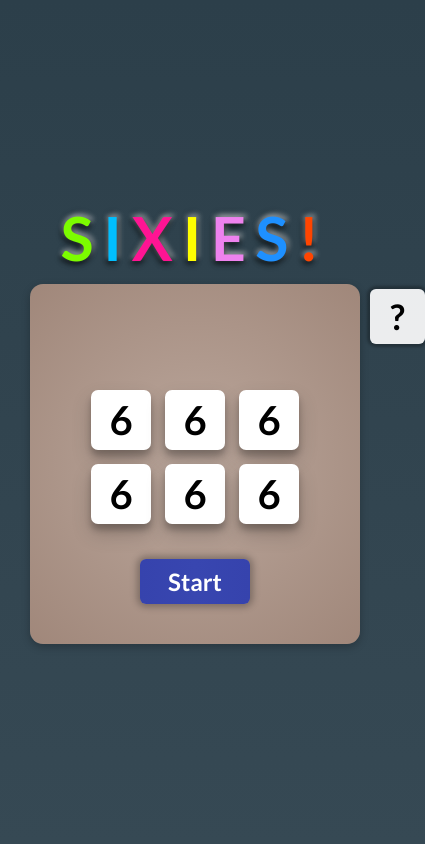
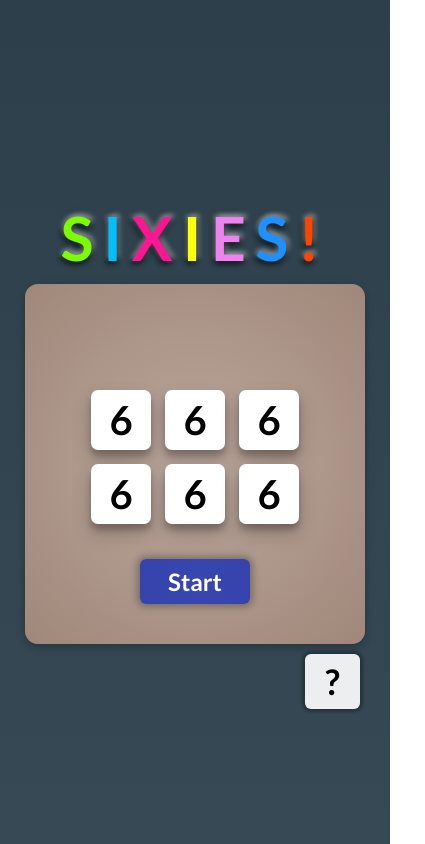
Before and after one commit to Dudeldups/sixies, a React (Vite) app: page / in a window 390 px wide. Shown: the whole page, 425 px wide, since content can reach past the window. Built offline with nearby package versions, Linux system fonts and the light colour scheme.

Commit message:
Fixed readme and media queries

```diff
--- a/package.json
+++ b/package.json
@@ -10,6 +10,7 @@
     "preview": "vite preview"
   },
   "dependencies": {
+    "framer-motion": "^10.12.10",
     "react": "^18.2.0",
     "react-dom": "^18.2.0"
   },
--- a/src/index.css
+++ b/src/index.css
@@ -9,7 +9,8 @@
 body {
   background: linear-gradient(180deg, #2c3f4a 0%, #364954 100%);
   height: 100vh;
-  padding: 30px;
+  width: 100vw;
+  padding: 10px;
   display: flex;
   flex-direction: column;
   justify-content: center;
@@ -29,8 +30,8 @@ body {
 
 .help-btn {
   position: absolute;
-  top: 5px;
-  right: -65px;
+  bottom: -65px;
+  right: 5px;
   cursor: pointer;
   background-color: rgba(255, 255, 255, 0.904);
   height: 55px;
@@ -133,8 +134,16 @@ main {
   font-size: 1.45rem;
 }
 
-.darkblue {
-  color: dodgerblue;
+.green {
+  color: lawngreen;
+}
+
+.blue {
+  color: deepskyblue;
+}
+
+.pink {
+  color: deeppink;
 }
 
 .yellow {
@@ -145,18 +154,17 @@ main {
   color: violet;
 }
 
-.blue {
-  color: deepskyblue;
-}
-
-.pink {
-  color: deeppink;
-}
-
-.green {
-  color: lawngreen;
+.darkblue {
+  color: dodgerblue;
 }
 
 .orange {
   color: orangered;
 }
+
+@media screen and (min-width: 480px) {
+  .help-btn {
+    top: 5px;
+    right: -65px;
+  }
+}
```
Also changed, not shown: 2 other files (tests, documents, lock files or other folders).
